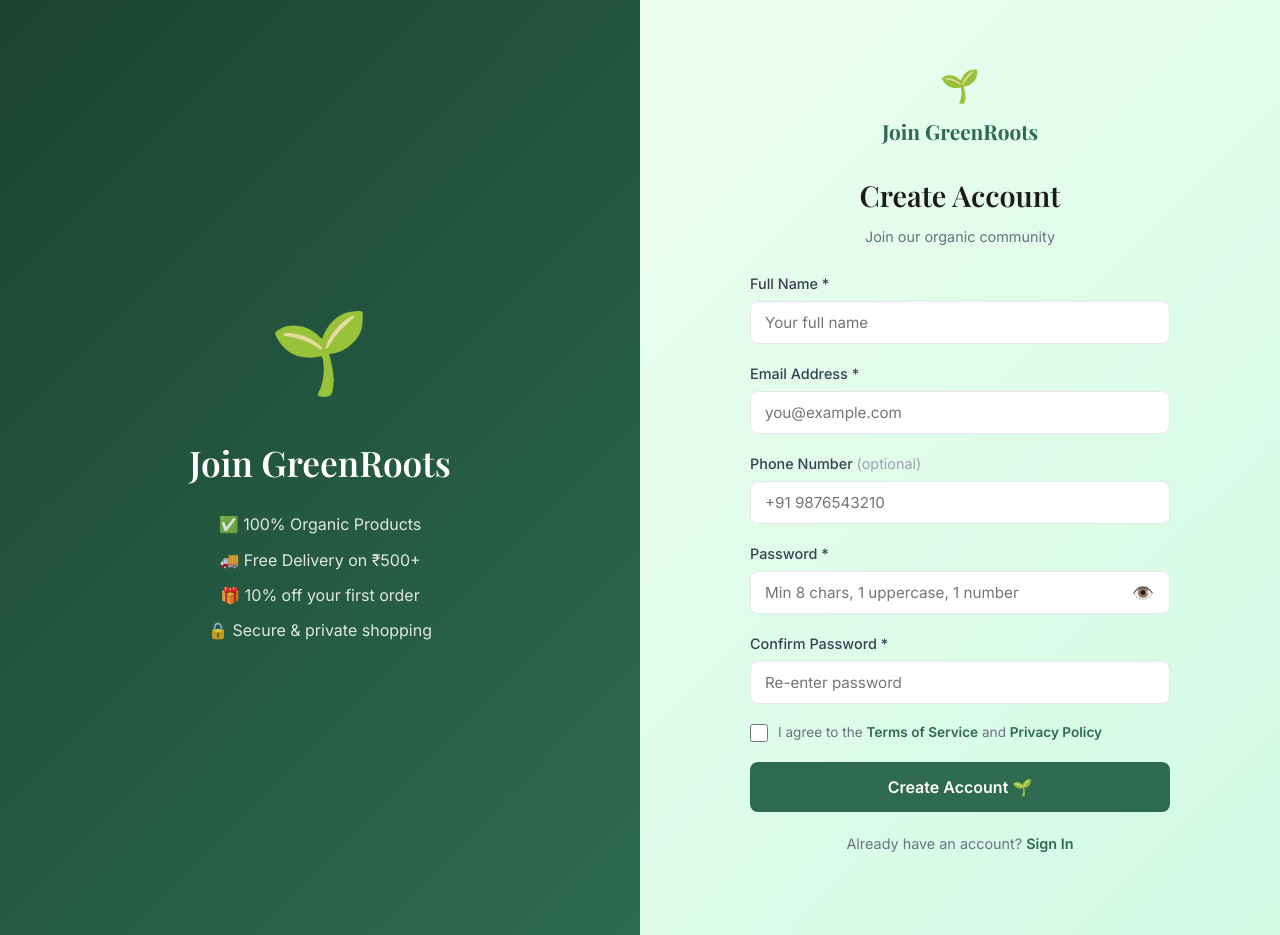
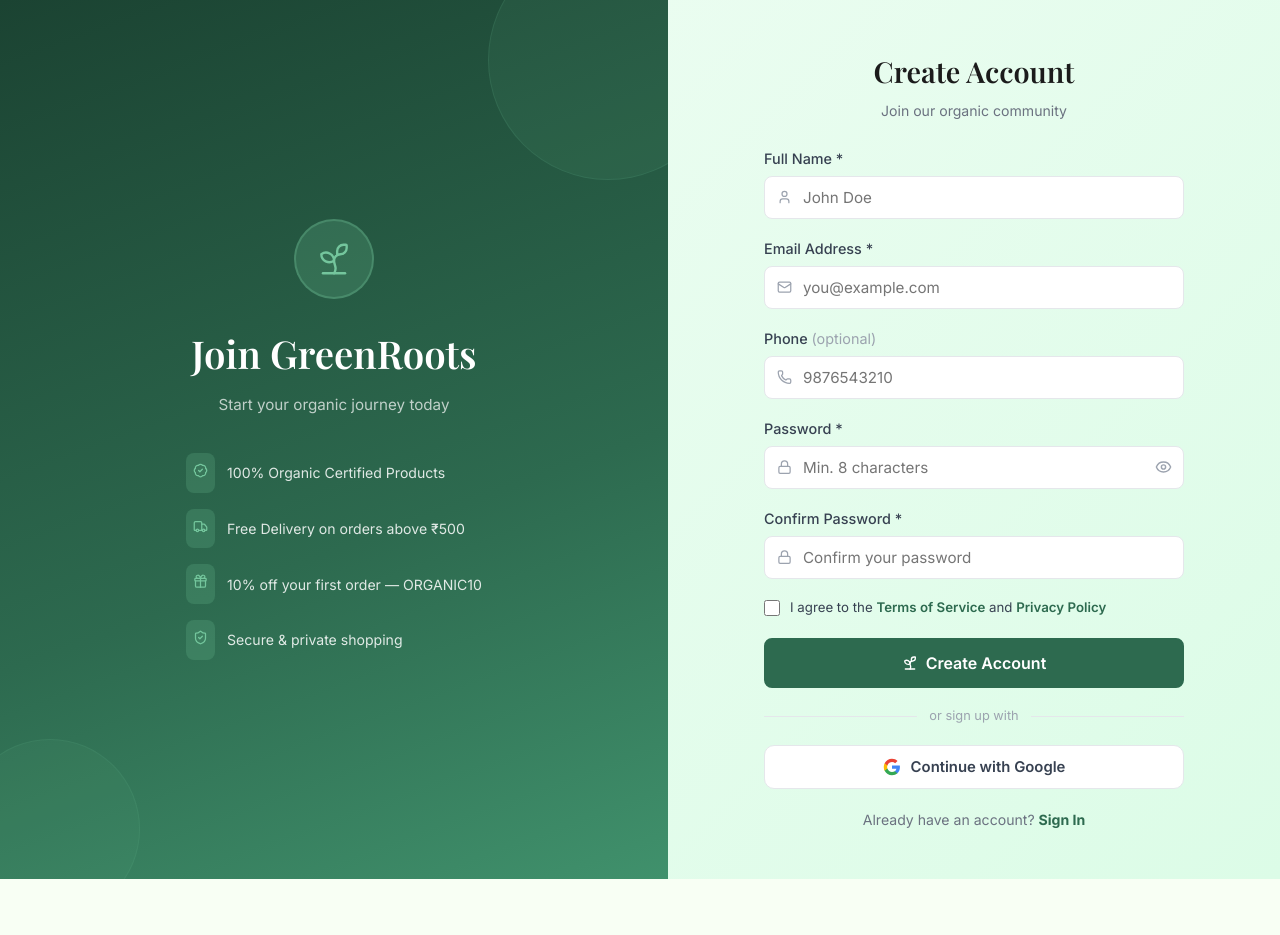
Before and after one commit to sujaybj/greenroots-organic, a React (Create React App) app in the folder client/: page /register in a window 1280 px wide. After the commit the page ends 879 px from the top, so only its background shows below. Built offline with nearby package versions, Linux system fonts and the light colour scheme.

Commit message:
feat: Lucide icons in Register, real contact email route

```diff
--- a/client/src/pages/auth/Register.jsx
+++ b/client/src/pages/auth/Register.jsx
@@ -1,108 +1,162 @@
 import React, { useState } from 'react';
 import { Link, useNavigate } from 'react-router-dom';
 import { useDispatch, useSelector } from 'react-redux';
+import { motion } from 'framer-motion';
 import { Helmet } from 'react-helmet-async';
+import {
+  User, Mail, Phone, Lock, Eye, EyeOff,
+  Loader2, BadgeCheck, Truck, Gift, ShieldCheck, Sprout,
+} from 'lucide-react';
 import { registerUser } from '../../redux/slices/authSlice';
+
+const BACKEND = window.location.hostname === 'localhost'
+  ? 'http://localhost:5000'
+  : 'https://greenroots-backend.onrender.com';
+
+// Google SVG icon
+const GoogleIcon = () => (
+  <svg width="18" height="18" viewBox="0 0 24 24" style={{ flexShrink: 0 }}>
+    <path fill="#4285F4" d="M22.56 12.25c0-.78-.07-1.53-.2-2.25H12v4.26h5.92c-.26 1.37-1.04 2.53-2.21 3.31v2.77h3.57c2.08-1.92 3.28-4.74 3.28-8.09z"/>
+    <path fill="#34A853" d="M12 23c2.97 0 5.46-.98 7.28-2.66l-3.57-2.77c-.98.66-2.23 1.06-3.71 1.06-2.86 0-5.29-1.93-6.16-4.53H2.18v2.84C3.99 20.53 7.7 23 12 23z"/>
+    <path fill="#FBBC05" d="M5.84 14.09c-.22-.66-.35-1.36-.35-2.09s.13-1.43.35-2.09V7.07H2.18C1.43 8.55 1 10.22 1 12s.43 3.45 1.18 4.93l2.85-2.22.81-.62z"/>
+    <path fill="#EA4335" d="M12 5.38c1.62 0 3.06.56 4.21 1.64l3.15-3.15C17.45 2.09 14.97 1 12 1 7.7 1 3.99 3.47 2.18 7.07l3.66 2.84c.87-2.6 3.3-4.53 6.16-4.53z"/>
+  </svg>
+);
+
+const LEFT_FEATURES = [
+  { Icon: BadgeCheck, color: '#74C69D', text: '100% Organic Certified Products' },
+  { Icon: Truck,      color: '#74C69D', text: 'Free Delivery on orders above ₹500' },
+  { Icon: Gift,       color: '#74C69D', text: '10% off your first order — ORGANIC10' },
+  { Icon: ShieldCheck,color: '#74C69D', text: 'Secure & private shopping' },
+];
 
 const Register = () => {
   const dispatch = useDispatch();
   const navigate = useNavigate();
   const { loading } = useSelector(s => s.auth);
-  const [form, setForm] = useState({ name:'', email:'', phone:'', password:'', confirmPassword:'' });
+  const [form, setForm]       = useState({ name: '', email: '', phone: '', password: '', confirmPassword: '' });
   const [showPass, setShowPass] = useState(false);
-  const [errors, setErrors] = useState({});
-  const [agree, setAgree] = useState(false);
+  const [errors, setErrors]   = useState({});
+  const [agree, setAgree]     = useState(false);
 
   const validate = () => {
-    const e = {};
-    if (!form.name.trim()) e.name = 'Name is required';
-    if (!form.email) e.email = 'Email is required';
-    else if (!/\S+@\S+\.\S+/.test(form.email)) e.email = 'Invalid email address';
-    if (form.phone && !/^[6-9]\d{9}$/.test(form.phone)) e.phone = 'Invalid Indian phone number';
-    if (!form.password) e.password = 'Password is required';
-    else if (form.password.length < 8) e.password = 'Password must be at least 8 characters';
-    else if (!/(?=.*[A-Z])(?=.*[0-9])/.test(form.password)) e.password = 'Must include uppercase letter and number';
-    if (form.password !== form.confirmPassword) e.confirmPassword = 'Passwords do not match';
-    if (!agree) e.agree = 'You must agree to terms';
-    setErrors(e);
-    return Object.keys(e).length === 0;
+    const errs = {};
+    if (!form.name.trim())               errs.name = 'Name is required';
+    else if (form.name.length < 2)       errs.name = 'At least 2 characters';
+    if (!form.email)                     errs.email = 'Email is required';
+    else if (!/\S+@\S+\.\S+/.test(form.email)) errs.email = 'Invalid email address';
+    if (form.phone && !/^[6-9]\d{9}$/.test(form.phone)) errs.phone = 'Invalid Indian phone number';
+    if (!form.password)                  errs.password = 'Password is required';
+    else if (form.password.length < 8)   errs.password = 'At least 8 characters';
+    else if (!/(?=.*[A-Z])(?=.*[0-9])/.test(form.password)) errs.password = 'Must include uppercase & number';
+    if (form.password !== form.confirmPassword) errs.confirmPassword = 'Passwords do not match';
+    if (!agree)                          errs.agree = 'You must agree to the terms';
+    setErrors(errs);
+    return Object.keys(errs).length === 0;
   };
 
-  const handleSubmit = async (ev) => {
-    ev.preventDefault();
+  const handleSubmit = async (e) => {
+    e.preventDefault();
     if (!validate()) return;
-    const result = await dispatch(registerUser({ name:form.name, email:form.email, phone:form.phone, password:form.password }));
+    const result = await dispatch(registerUser({ name: form.name, email: form.email, phone: form.phone, password: form.password }));
     if (!result.error) navigate('/verify-otp');
   };
 
-  const passwordStrength = () => {
+  const handleGoogleSignup = () => {
+    window.location.href = `${BACKEND}/api/auth/google`;
+  };
+
+  const strength = (() => {
     const p = form.password;
-    if (!p) return { level:0, label:'', color:'' };
-    let score = 0;
-    if (p.length >= 8) score++;
-    if (/[A-Z]/.test(p)) score++;
-    if (/[0-9]/.test(p)) score++;
-    if (/[^A-Za-z0-9]/.test(p)) score++;
-    const levels = [,{label:'Weak',color:'#EF4444'},{label:'Fair',color:'#F59E0B'},{label:'Good',color:'#3B82F6'},{label:'Strong',color:'#22C55E'}];
-    return { level:score, ...levels[score] };
-  };
-  const strength = passwordStrength();
+    if (!p) return { level: 0, label: '', color: '' };
+    let s = 0;
+    if (p.length >= 8)        s++;
+    if (/[A-Z]/.test(p))     s++;
+    if (/[0-9]/.test(p))     s++;
+    if (/[^A-Za-z0-9]/.test(p)) s++;
+    return [, { label: 'Weak', color: '#EF4444' }, { label: 'Fair', color: '#F59E0B' }, { label: 'Good', color: '#3B82F6' }, { label: 'Strong', color: '#22C55E' }][s] || { level: s, label: '', color: '' };
+  })();
+
+  const InputIcon = ({ icon: Icon }) => (
+    <Icon size={15} color="#9CA3AF" strokeWidth={2}
+      style={{ position: 'absolute', left: '13px', top: '50%', transform: 'translateY(-50%)', pointerEvents: 'none' }}/>
+  );
 
   return (
     <>
       <Helmet><title>Create Account - GreenRoots Organics</title></Helmet>
-      <div style={{ minHeight: '100vh', display: 'flex', background: 'linear-gradient(135deg,#f8fff4 0%,#d1fae5 100%)' }}>
+      <div style={{ minHeight: '100vh', display: 'flex', background: 'linear-gradient(135deg, #f0fdf4, #dcfce7)' }}>
 
-        {/* Left decorative panel — hidden on mobile */}
-        <div className="hide-mobile" style={{ flex: 1, background: 'linear-gradient(135deg,#1B4332,#2D6A4F)', display: 'flex', flexDirection: 'column', alignItems: 'center', justifyContent: 'center', padding: '40px' }}>
-          <div style={{ textAlign: 'center', color: 'white' }}>
-            <div style={{ fontSize: '80px', marginBottom: '20px' }}>🌱</div>
-            <h1 style={{ fontFamily: 'Playfair Display, serif', fontSize: '2.2rem', marginBottom: '16px' }}>Join GreenRoots</h1>
-            <div style={{ opacity: 0.85, fontSize: '1rem', lineHeight: 2.2 }}>
-              {['✅ 100% Organic Products','🚚 Free Delivery on ₹500+','🎁 10% off your first order','🔒 Secure & private shopping'].map(t => (
-                <div key={t}>{t}</div>
+        {/* ── Left panel ── */}
+        <div className="hide-mobile" style={{ flex: 1, background: 'linear-gradient(160deg, #1B4332 0%, #2D6A4F 60%, #40916C 100%)', display: 'flex', flexDirection: 'column', alignItems: 'center', justifyContent: 'center', padding: '48px', position: 'relative', overflow: 'hidden' }}>
+          <div style={{ position: 'absolute', top: '-60px', right: '-60px', width: '240px', height: '240px', borderRadius: '50%', background: 'rgba(116,198,157,0.08)', border: '1px solid rgba(116,198,157,0.12)' }}/>
+          <div style={{ position: 'absolute', bottom: '-40px', left: '-40px', width: '180px', height: '180px', borderRadius: '50%', background: 'rgba(116,198,157,0.06)', border: '1px solid rgba(116,198,157,0.1)' }}/>
+
+          <motion.div initial={{ y: -20, opacity: 0 }} animate={{ y: 0, opacity: 1 }} transition={{ delay: 0.3 }}
+            style={{ textAlign: 'center', color: 'white', position: 'relative', zIndex: 1 }}>
+            <div style={{ background: 'rgba(116,198,157,0.2)', borderRadius: '50%', width: '80px', height: '80px', display: 'flex', alignItems: 'center', justifyContent: 'center', margin: '0 auto 24px', border: '2px solid rgba(116,198,157,0.3)' }}>
+              <Sprout size={38} color="#74C69D" strokeWidth={1.5}/>
+            </div>
+            <h1 style={{ fontFamily: 'Playfair Display, serif', fontSize: '2.4rem', marginBottom: '8px' }}>Join GreenRoots</h1>
+            <p style={{ opacity: 0.7, fontSize: '0.95rem', marginBottom: '36px' }}>Start your organic journey today</p>
+
+            <div style={{ display: 'flex', flexDirection: 'column', gap: '16px', textAlign: 'left' }}>
+              {LEFT_FEATURES.map(({ Icon, color, text }) => (
+                <div key={text} style={{ display: 'flex', alignItems: 'center', gap: '12px' }}>
+                  <div style={{ background: 'rgba(116,198,157,0.2)', borderRadius: '8px', padding: '7px', flexShrink: 0 }}>
+                    <Icon size={15} color={color} strokeWidth={2}/>
+                  </div>
+                  <span style={{ fontSize: '0.88rem', color: 'rgba(255,255,255,0.85)', lineHeight: 1.5 }}>{text}</span>
+                </div>
               ))}
             </div>
-          </div>
+          </motion.div>
         </div>
 
-        {/* Right form panel */}
-        <div style={{ flex: 1, display: 'flex', alignItems: 'flex-start', justifyContent: 'center', padding: 'clamp(20px,5vw,40px) clamp(16px,4vw,40px)', overflowY: 'auto' }}>
-          <div style={{ width: '100%', maxWidth: '420px', paddingTop: '20px', paddingBottom: '40px' }}>
-
-            {/* Mobile logo */}
-            <div className="hide-desktop" style={{ textAlign: 'center', marginBottom: '24px' }}>
-              <span style={{ fontSize: '2rem' }}>🌱</span>
-              <p style={{ fontFamily: 'Playfair Display, serif', fontSize: '1.3rem', fontWeight: 700, color: '#2D6A4F', marginTop: '4px' }}>Join GreenRoots</p>
-            </div>
+        {/* ── Right form panel ── */}
+        <div style={{ flex: 1, display: 'flex', alignItems: 'center', justifyContent: 'center', padding: '32px 20px', overflowY: 'auto' }}>
+          <motion.div initial={{ x: 40, opacity: 0 }} animate={{ x: 0, opacity: 1 }} transition={{ duration: 0.5 }}
+            style={{ width: '100%', maxWidth: '420px', paddingTop: '16px', paddingBottom: '16px' }}>
 
             <div style={{ marginBottom: '24px', textAlign: 'center' }}>
-              <h2 style={{ fontSize: 'clamp(1.4rem,4vw,1.8rem)', color: '#1B1B1B' }}>Create Account</h2>
-              <p style={{ color: '#6B7280', marginTop: '6px', fontSize: 'clamp(0.82rem,2vw,0.9rem)' }}>Join our organic community</p>
+              <h2 style={{ fontSize: '1.8rem', color: '#1B1B1B', fontFamily: 'Playfair Display, serif' }}>Create Account</h2>
+              <p style={{ color: '#6B7280', marginTop: '6px', fontSize: '0.88rem' }}>Join our organic community</p>
             </div>
 
             <form onSubmit={handleSubmit}>
-              {/* Name */}
+              {/* Full Name */}
               <div className="form-group">
                 <label className="form-label">Full Name *</label>
-                <input className={`form-input ${errors.name?'error':''}`} placeholder="Your full name"
-                  value={form.name} onChange={e => { setForm({...form,name:e.target.value}); setErrors({...errors,name:''}); }} />
+                <div style={{ position: 'relative' }}>
+                  <InputIcon icon={User}/>
+                  <input type="text" className={`form-input ${errors.name ? 'error' : ''}`}
+                    placeholder="John Doe" value={form.name} style={{ paddingLeft: '38px' }}
+                    onChange={e => { setForm({ ...form, name: e.target.value }); setErrors({ ...errors, name: '' }); }}/>
+                </div>
                 {errors.name && <p className="form-error">{errors.name}</p>}
               </div>
 
               {/* Email */}
               <div className="form-group">
                 <label className="form-label">Email Address *</label>
-                <input type="email" className={`form-input ${errors.email?'error':''}`} placeholder="you@example.com"
-                  value={form.email} onChange={e => { setForm({...form,email:e.target.value}); setErrors({...errors,email:''}); }} />
+                <div style={{ position: 'relative' }}>
+                  <InputIcon icon={Mail}/>
+                  <input type="email" className={`form-input ${errors.email ? 'error' : ''}`}
+                    placeholder="you@example.com" value={form.email} style={{ paddingLeft: '38px' }}
+                    onChange={e => { setForm({ ...form, email: e.target.value }); setErrors({ ...errors, email: '' }); }}/>
+                </div>
                 {errors.email && <p className="form-error">{errors.email}</p>}
               </div>
 
               {/* Phone */}
               <div className="form-group">
-                <label className="form-label">Phone Number <span style={{ color:'#9CA3AF',fontWeight:400 }}>(optional)</span></label>
-                <input type="tel" className={`form-input ${errors.phone?'error':''}`} placeholder="+91 9876543210"
-                  value={form.phone} onChange={e => { setForm({...form,phone:e.target.value}); setErrors({...errors,phone:''}); }} />
+                <label className="form-label">Phone <span style={{ color: '#9CA3AF', fontWeight: 400 }}>(optional)</span></label>
+                <div style={{ position: 'relative' }}>
+                  <InputIcon icon={Phone}/>
+                  <input type="tel" className={`form-input ${errors.phone ? 'error' : ''}`}
+                    placeholder="9876543210" value={form.phone} style={{ paddingLeft: '38px' }}
+                    onChange={e => { setForm({ ...form, phone: e.target.value.replace(/\D/g, '') }); setErrors({ ...errors, phone: '' }); }}/>
+                </div>
                 {errors.phone && <p className="form-error">{errors.phone}</p>}
               </div>
 
@@ -110,59 +164,87 @@ const Register = () => {
               <div className="form-group">
                 <label className="form-label">Password *</label>
                 <div style={{ position: 'relative' }}>
-                  <input type={showPass?'text':'password'} className={`form-input ${errors.password?'error':''}`}
-                    placeholder="Min 8 chars, 1 uppercase, 1 number" value={form.password} style={{ paddingRight: '48px' }}
-                    onChange={e => { setForm({...form,password:e.target.value}); setErrors({...errors,password:''}); }} />
+                  <InputIcon icon={Lock}/>
+                  <input type={showPass ? 'text' : 'password'}
+                    className={`form-input ${errors.password ? 'error' : ''}`}
+                    placeholder="Min. 8 characters" style={{ paddingLeft: '38px', paddingRight: '44px' }}
+                    value={form.password}
+                    onChange={e => { setForm({ ...form, password: e.target.value }); setErrors({ ...errors, password: '' }); }}/>
                   <button type="button" onClick={() => setShowPass(!showPass)}
-                    style={{ position:'absolute', right:'12px', top:'50%', transform:'translateY(-50%)', background:'none', border:'none', cursor:'pointer', fontSize:'1.1rem', padding:'4px' }}>
-                    {showPass?'🙈':'👁️'}
+                    style={{ position: 'absolute', right: '12px', top: '50%', transform: 'translateY(-50%)', background: 'none', border: 'none', cursor: 'pointer', color: '#9CA3AF', display: 'flex' }}>
+                    {showPass ? <EyeOff size={17} strokeWidth={2}/> : <Eye size={17} strokeWidth={2}/>}
                   </button>
                 </div>
                 {/* Strength bar */}
                 {form.password && (
                   <div style={{ marginTop: '8px' }}>
-                    <div style={{ display:'flex', gap:'4px', marginBottom:'4px' }}>
-                      {[1,2,3,4].map(i => (
-                        <div key={i} style={{ flex:1, height:'3px', borderRadius:'2px', background: i<=strength.level ? strength.color : '#E5E7EB', transition:'background 0.3s' }} />
-                      ))}
+                    <div style={{ height: '4px', background: '#E5E7EB', borderRadius: '2px', overflow: 'hidden' }}>
+                      <div style={{ height: '100%', width: `${(strength.level / 4) * 100}%`, background: strength.color, transition: 'all 0.3s', borderRadius: '2px' }}/>
                     </div>
-                    <span style={{ fontSize:'0.75rem', color:strength.color, fontWeight:600 }}>{strength.label}</span>
+                    <p style={{ color: strength.color, fontSize: '0.75rem', marginTop: '4px', fontWeight: 500 }}>
+                      Strength: {strength.label}
+                    </p>
                   </div>
                 )}
                 {errors.password && <p className="form-error">{errors.password}</p>}
               </div>
 
-              {/* Confirm password */}
+              {/* Confirm Password */}
               <div className="form-group">
                 <label className="form-label">Confirm Password *</label>
-                <input type={showPass?'text':'password'} className={`form-input ${errors.confirmPassword?'error':''}`}
-                  placeholder="Re-enter password" value={form.confirmPassword}
-                  onChange={e => { setForm({...form,confirmPassword:e.target.value}); setErrors({...errors,confirmPassword:''}); }} />
+                <div style={{ position: 'relative' }}>
+                  <InputIcon icon={Lock}/>
+                  <input type="password" className={`form-input ${errors.confirmPassword ? 'error' : ''}`}
+                    placeholder="Confirm your password" style={{ paddingLeft: '38px' }}
+                    value={form.confirmPassword}
+                    onChange={e => { setForm({ ...form, confirmPassword: e.target.value }); setErrors({ ...errors, confirmPassword: '' }); }}/>
+                </div>
                 {errors.confirmPassword && <p className="form-error">{errors.confirmPassword}</p>}
               </div>
 
               {/* Terms */}
-              <div style={{ display:'flex', alignItems:'flex-start', gap:'10px', marginBottom:'20px' }}>
-                <input type="checkbox" id="agree" checked={agree} onChange={e => { setAgree(e.target.checked); setErrors({...errors,agree:''}); }}
-                  style={{ width:'18px', height:'18px', marginTop:'2px', accentColor:'#2D6A4F', flexShrink:0, cursor:'pointer' }} />
-                <label htmlFor="agree" style={{ fontSize:'0.85rem', color:'#6B7280', cursor:'pointer', lineHeight:1.5 }}>
-                  I agree to the <Link to="/terms" style={{ color:'#2D6A4F', fontWeight:600 }}>Terms of Service</Link> and <Link to="/privacy" style={{ color:'#2D6A4F', fontWeight:600 }}>Privacy Policy</Link>
+              <div style={{ display: 'flex', alignItems: 'flex-start', gap: '10px', marginBottom: '20px' }}>
+                <input type="checkbox" id="agree" checked={agree}
+                  onChange={e => { setAgree(e.target.checked); setErrors({ ...errors, agree: '' }); }}
+                  style={{ width: '16px', height: '16px', marginTop: '3px', accentColor: '#2D6A4F' }}/>
+                <label htmlFor="agree" style={{ fontSize: '0.83rem', color: '#374151', lineHeight: 1.6, cursor: 'pointer' }}>
+                  I agree to the <a href="#" style={{ color: '#2D6A4F', fontWeight: 600 }}>Terms of Service</a> and <a href="#" style={{ color: '#2D6A4F', fontWeight: 600 }}>Privacy Policy</a>
                 </label>
               </div>
-              {errors.agree && <p className="form-error" style={{ marginTop:'-12px', marginBottom:'12px' }}>{errors.agree}</p>}
+              {errors.agree && <p className="form-error" style={{ marginTop: '-14px', marginBottom: '12px' }}>{errors.agree}</p>}
 
-              <button type="submit" className="btn btn-primary btn-full btn-lg" disabled={loading}>
-                {loading ? '⏳ Creating account...' : 'Create Account 🌱'}
+              <button type="submit" className="btn btn-primary btn-full btn-lg" disabled={loading}
+                style={{ display: 'flex', alignItems: 'center', justifyContent: 'center', gap: '8px' }}>
+                {loading
+                  ? <><Loader2 size={17} strokeWidth={2} style={{ animation: 'spin 1s linear infinite' }}/> Creating account...</>
+                  : <><Sprout size={16} strokeWidth={2}/> Create Account</>
+                }
               </button>
             </form>
 
-            <p style={{ textAlign:'center', marginTop:'20px', color:'#6B7280', fontSize:'0.9rem' }}>
+            {/* Divider */}
+            <div style={{ display: 'flex', alignItems: 'center', gap: '12px', margin: '18px 0' }}>
+              <div style={{ flex: 1, height: '1px', background: '#E5E7EB' }}/>
+              <span style={{ color: '#9CA3AF', fontSize: '0.8rem', whiteSpace: 'nowrap' }}>or sign up with</span>
+              <div style={{ flex: 1, height: '1px', background: '#E5E7EB' }}/>
+            </div>
+
+            {/* Google signup — bottom */}
+            <button onClick={handleGoogleSignup}
+              style={{ width: '100%', display: 'flex', alignItems: 'center', justifyContent: 'center', gap: '10px', padding: '12px', borderRadius: '10px', border: '1.5px solid #E5E7EB', background: 'white', color: '#374151', fontWeight: 600, fontSize: '0.93rem', cursor: 'pointer', transition: 'all 0.2s', fontFamily: 'Inter, sans-serif' }}
+              onMouseOver={e => { e.currentTarget.style.boxShadow = '0 2px 10px rgba(0,0,0,0.1)'; e.currentTarget.style.borderColor = '#D1D5DB'; }}
+              onMouseOut={e => { e.currentTarget.style.boxShadow = 'none'; e.currentTarget.style.borderColor = '#E5E7EB'; }}>
+              <GoogleIcon/> Continue with Google
+            </button>
+
+            <p style={{ textAlign: 'center', marginTop: '20px', color: '#6B7280', fontSize: '0.88rem' }}>
               Already have an account?{' '}
-              <Link to="/login" style={{ color:'#2D6A4F', fontWeight:600 }}>Sign In</Link>
+              <Link to="/login" style={{ color: '#2D6A4F', fontWeight: 700 }}>Sign In</Link>
             </p>
-          </div>
+          </motion.div>
         </div>
       </div>
+      <style>{`@keyframes spin { to { transform: rotate(360deg); } }`}</style>
     </>
   );
 };
```
Also changed, not shown: client/src/pages/Contact.jsx (+74 -59 lines), 2 other files (tests, documents, lock files or other folders).
